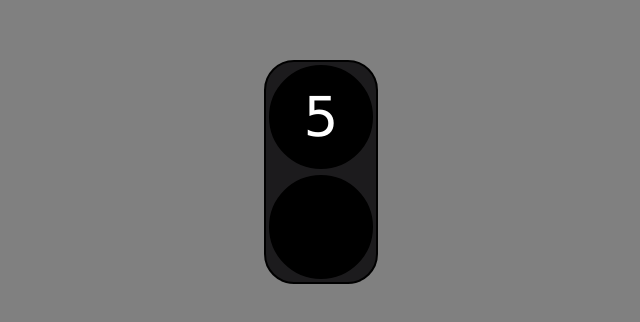
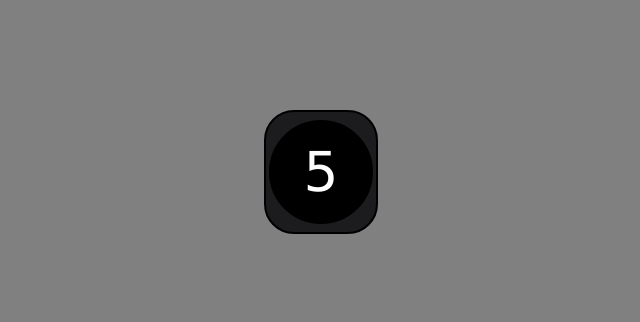
Before and after one commit to Kalys01/Svetofor, a plain HTML site: page index.html in a window 1280 px wide. Shown: the part 228-550 px from the top of the page, without its empty margins (319-959 px from the left). Drawn offline with nearby package versions, Linux system fonts and the light colour scheme.

Commit message:
added text in Readme file and corrected index.html, style.css files

```diff
--- a/index.html
+++ b/index.html
@@ -12,7 +12,7 @@
     <div class="container" id="app">
         <div class="svetofor">
             <div class="light" :class="active"><span class="countdown">{{ timer }}</span></div>
-            <div class="light" v-bind:class="active"></div>
+            <!-- <div class="light" v-bind:class="active"></div> -->
         </div>
     </div>
 </body>
--- a/style.css
+++ b/style.css
@@ -18,7 +18,7 @@ body {
 
 .svetofor {
     width: 110px;
-    height: 220px;
+    height: 120px;
     display: flex;
     justify-content: center;
     align-items: center;
```
Also changed, not shown: 1 other file.
